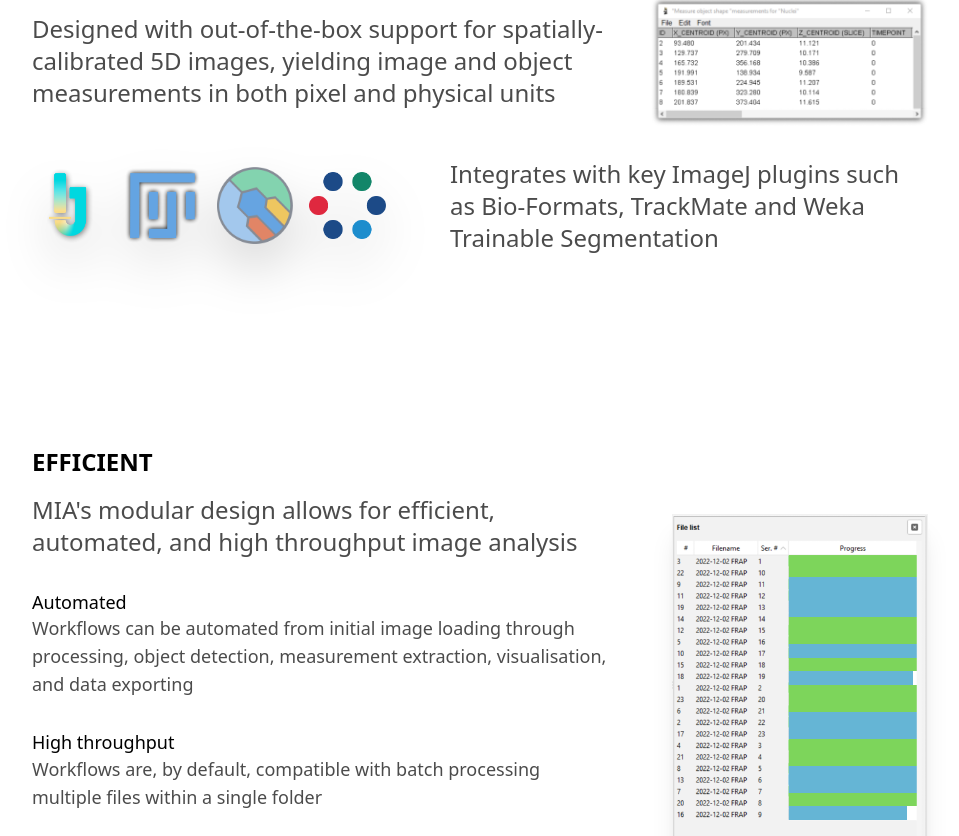
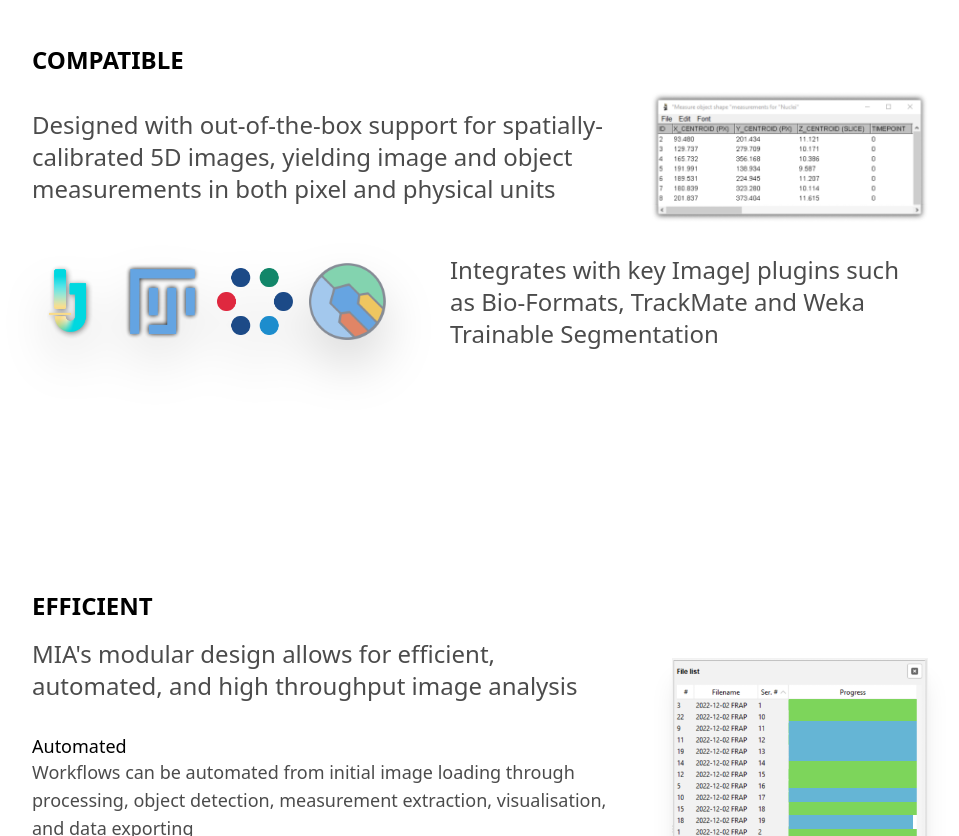
Before and after one commit to mianalysis/mianalysis.github.io, a Next.js app: page / in a window 1280 px wide. Shown: the part 2244-3080 px from the top of the page, without its empty margins (160-1119 px from the left). Built offline with nearby package versions, Linux system fonts and the light colour scheme.

Commit message:
Getting carried away

```diff
--- a/src/app/page.tsx
+++ b/src/app/page.tsx
@@ -10,7 +10,7 @@ import CompatibleIcons from '@/components/splash/CompatibleIcons';
 
 export default function Home() {
   return (
-    <div className="mx-auto max-w-4xl space-y-48">
+    <div className="mx-auto max-w-4xl space-y-60">
       <section>
         <h1>Modular Image Analysis</h1>
 
--- a/src/components/splash/CompatibleIcons.tsx
+++ b/src/components/splash/CompatibleIcons.tsx
@@ -1,26 +1,43 @@
+'use client';
+
 import imagej from '@/../public/images/logos/imagej.png';
 import fiji from '@/../public/images/logos/fiji.png';
 import trackmate from '@/../public/images/logos/trackmate.png';
 import bioformats from '@/../public/images/logos/bio_formats.png';
 import Image from 'next/image';
+import { useInView } from 'react-intersection-observer';
+import classNames from 'classnames';
 
 export default function CompatibleIcons() {
+  const { ref, inView } = useInView({ delay: 500, triggerOnce: true, threshold: 1 });
+
+  const commonClasses = [
+    'transition-all duration-500',
+    inView ? 'translate-x-0 opacity-100' : '-translate-x-5 opacity-0',
+  ];
+
   return (
-    <div className="flex gap-4 items-center drop-shadow-2xl">
-      <a href="https://github.com/imagej">
+    <div className="flex gap-4 items-center drop-shadow-2xl" ref={ref}>
+      <a href="https://github.com/imagej" className={classNames(commonClasses, 'delay-0')}>
         <Image src={imagej} alt="ImageJ" width={200} height={200} />
       </a>
 
-      <a href="https://github.com/fiji">
+      <a href="https://github.com/fiji" className={classNames(commonClasses, 'delay-200')}>
         <Image src={fiji} alt="Fiji" width={200} height={200} />
       </a>
 
-      <a href="https://github.com/fiji/TrackMate">
-        <Image src={trackmate} alt="TrackMate" width={200} height={200} />
+      <a
+        href="https://github.com/openmicroscopy/bioformats"
+        className={classNames(commonClasses, 'delay-[400ms]')}
+      >
+        <Image src={bioformats} alt="Bio-Formats" width={200} height={200} />
       </a>
 
-      <a href="https://github.com/openmicroscopy/bioformats">
-        <Image src={bioformats} alt="Bio-Formats" width={200} height={200} />
+      <a
+        href="https://github.com/fiji/TrackMate"
+        className={classNames(commonClasses, 'delay-[600ms]')}
+      >
+        <Image src={trackmate} alt="TrackMate" width={200} height={200} />
       </a>
     </div>
   );
```
